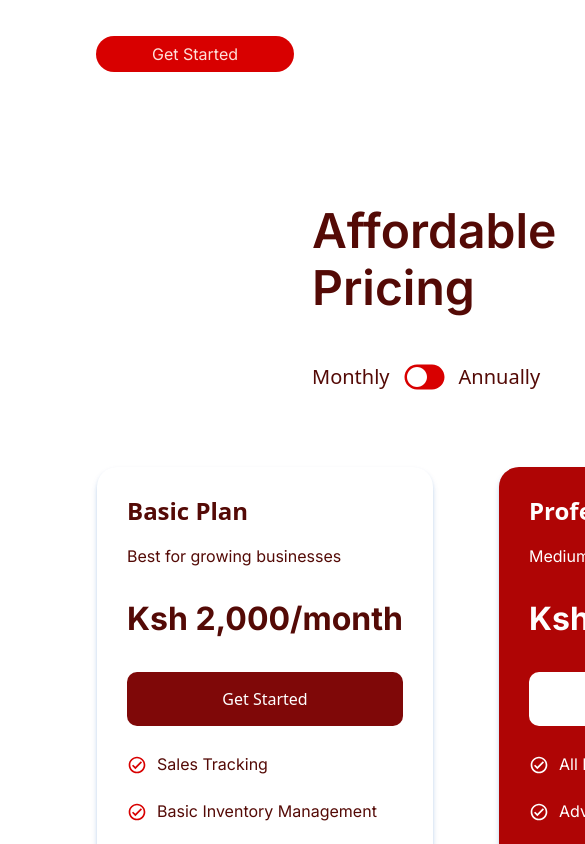
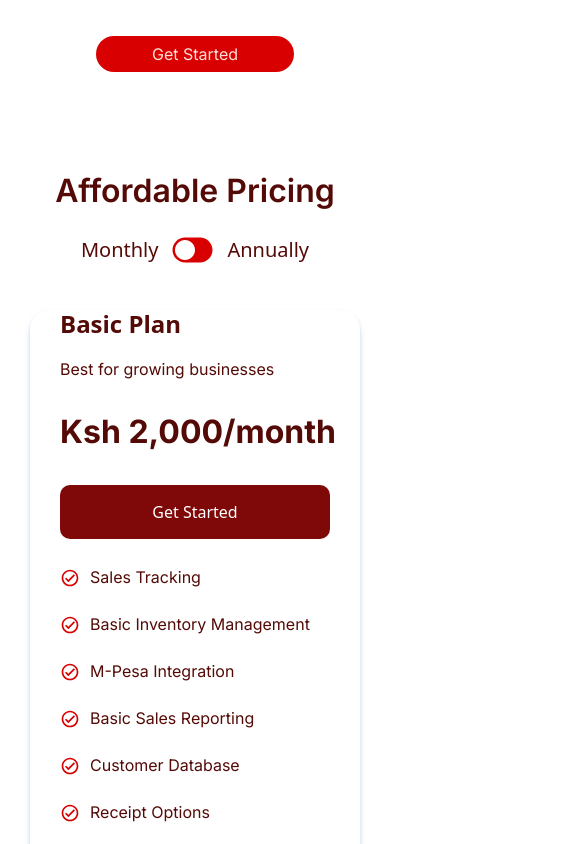
Before and after one commit to Jimnezoh/kazi-POS, a React (Vite) app: page / in a window 390 px wide. Shown: the part 2700-3544 px from the top of the page, 585 px wide, since content can reach past the window. Built offline with nearby package versions, Linux system fonts and the light colour scheme.

Commit message:
Adjusted the pricing page and added responsiveness

```diff
--- a/components/PricingCard.jsx
+++ b/components/PricingCard.jsx
@@ -1,4 +1,4 @@
-import React from 'react';
+import React from "react";
 
 function PricingCard({
   title,
@@ -8,31 +8,41 @@ function PricingCard({
   features,
   className = "",
   fill,
-  bgClass="",
+  bgClass = "",
 }) {
   return (
-    <div className={`w-[409px] shadow shadow-md shadow-[#0057B840] mx-[33px] px-[30px] pt-[30px] rounded-[20px] ${className}`}  >
+    <div
+      className={`
+    w-full lg:w-[370px] xl:w-[26.7vw] shadow shadow-md shadow-[#0057B840]  px-[30px]  pt-[30px rounded-[20px] ${className} `}
+    >
       <div>
         <div>
-          <div className='font-semibold text-[24px] leading-[120%] mb-[18px]'>
-            < p>{title}</p>
+          <div className="font-semibold text-[24px] leading-[120%] mb-[18px]">
+            <p>{title}</p>
           </div>
-          <div className='font-inter text-[16px] '>
+          <div className="font-inter text-[16px]">
             <p>{description}</p>
           </div>
         </div>
-        <div className='text-nowrap font-inter font-bold text-[32px] mt-[27px]'>
+        <div className="text-nowrap font-inter font-bold text-[32px] mt-[27px]">
           <p>Ksh {price}/month</p>
         </div>
       </div>
 
-      <div className={`${bgClass} my-[29px] py-[15px]  text-center text-nowrap rounded-[10px]`}>
-          <a  href={buttonUrl}  >Get Started</a>
+      <div
+        className={`
+      ${bgClass}
+      my-[29px] py-[15px]
+      text-center text-nowrap
+      rounded-[10px]
+    `}
+      >
+        <a href={buttonUrl}>Get Started</a>
       </div>
 
-      <div className='font-inter text-[16px] leading-[120%] '>
+      <div className="font-inter text-[16px] leading-[120%]">
         {features?.map((feature, index) => (
-          <div key={index} className='flex gap-[10px] my-[27px]'>
+          <div key={index} className="flex gap-[10px] my-[27px]">
             <svg
               width="20"
               height="20"
--- a/src/Pricing.jsx
+++ b/src/Pricing.jsx
@@ -3,12 +3,12 @@ import PricingCard from "../components/PricingCard";
 
 function Pricing() {
   return (
-    <div className="bg-[#FFFFFF] pb-[120px]">
-      <div className=" mx-[312px] mb-[70px] pt-[70px] ">
-        <div className="text-[48px] text-[#540A06] font-semibold font-inter leading-[120%] mx-auto text-center ">
+    <div className="bg-[#FFFFFF] pb-[80px]  md:pb-[120px]  px-[30px]">
+      <div className="   mb-[40px] md:mb-[70px] pt-[40px] lg:pt-[70px] justify-between text-center w-full ">
+        <div className=" text-[32px] lg:text-[38px] xl:text-[48px] text-[#540A06] font-semibold font-inter leading-[120%] md:mx-auto text-center text-nowrap">
           <p >Affordable Pricing</p>
         </div>
-        <div className=" flex text-center items-center mx-auto w-[229px] gap-[14px] mt-[40px]">
+        <div className=" flex text-center items-center md:mx-auto md:w-[229px] gap-[14px]  mt-[20px] md:mt-[40px] justify-center">
           <div className="font-medium text-[20px] leading-[120%] text-[#540A06] ">
             <p>Monthly</p>
           </div>
@@ -33,7 +33,7 @@ function Pricing() {
 
     {/* cards */}
 
-      <div className="flex mx-[64px] ">
+      <div className="flex xl:mx-[30px]  flex-col md:flex-row justify-between gap-[20px]  md:flex-wrap lg:flex-row">
         <PricingCard
           title="Basic Plan"
           description="Best for growing businesses"
```
